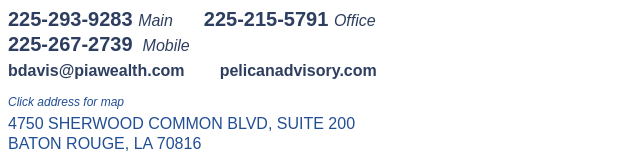
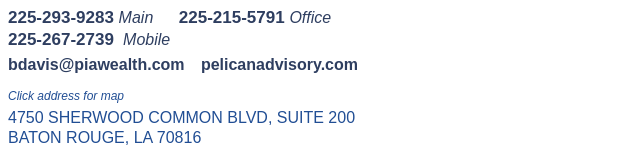
Before and after one commit to mjtheriot4/pelican-email-sig, a website: page Bethdavis.html in a window 1280 px wide. Shown: the part 307-460 px from the top of the page, without its empty margins (0-640 px from the left). Drawn offline with Linux system fonts and the light colour scheme.

Commit message:
width adjustment

```diff
--- a/Bethdavis.html
+++ b/Bethdavis.html
@@ -21,7 +21,7 @@
         <tbody>
             <tr>
                 <td align="left">
-                    <table width="400" border="0" cellspacing="0" cellpadding="0" align="left" style="width:400px; table-layout:auto;">
+                    <table width="350" border="0" cellspacing="0" cellpadding="0" align="left" style="width:350px; table-layout:auto;">
                         <tbody>
                             <tr>
                                 <td>
@@ -46,14 +46,14 @@
                             </tr>
                             <tr>
                                 <td>
-                                    <table width="400" border="0" cellspacing="0" cellpadding="0" align="center" style="width:400px;">
+                                    <table width="350" border="0" cellspacing="0" cellpadding="0" align="center" style="width:350px;">
                                         <tbody>
                                             <tr>
                                                 <td valign="center" style=" Padding: 1px 0">
                                                     <table border="0" cellspacing="0" cellpadding="0" align="left">
                                                         <tbody>
                                                             <tr>
-                                                                <td valign="baseline" style="font-family: Arial, Helvetica, sans-serif; color: #2e3e60; font-size: 20px; font-weight: bold;"><a style="font-family: Arial, Helvetica, sans-serif; color: #2e3e60; font-size: 20px; font-weight: bold; text-decoration: none; display:inline-block" href="tel:2252939283"><span style="font-family: Arial, Helvetica, sans-serif; color: #2e3e60; font-size: 20px; font-weight: bold; text-decoration: none; display:inline-block">225-293-9283</span></a>&nbsp;</td>
+                                                                <td valign="baseline" style="font-family: Arial, Helvetica, sans-serif; color: #2e3e60; font-size: 17px; font-weight: bold;"><a style="font-family: Arial, Helvetica, sans-serif; color: #2e3e60; font-size: 17px; font-weight: bold; text-decoration: none; display:inline-block" href="tel:2252939283"><span style="font-family: Arial, Helvetica, sans-serif; color: #2e3e60; font-size: 17px; font-weight: bold; text-decoration: none; display:inline-block">225-293-9283</span></a>&nbsp;</td>
                                                                 <td valign="baseline" style="font-family: Arial, Helvetica, sans-serif; color: #2e3e60; font-size: 16px; font-style: italic;">Main</td>
                                                             </tr>
                                                         </tbody>
@@ -63,7 +63,7 @@
                                                     <table border="0" cellspacing="0" cellpadding="0" align="left">
                                                         <tbody>
                                                             <tr>
-                                                                <td valign="baseline" style="font-family: Arial, Helvetica, sans-serif; color: #2e3e60; font-size: 20px; font-weight: bold;"><a style="font-family: Arial, Helvetica, sans-serif; color: #2e3e60; font-size: 20px; font-weight: bold; text-decoration: none; display:inline-block" href="tel:2252155791"><span style="font-family: Arial, Helvetica, sans-serif; color: #2e3e60; font-size: 20px; font-weight: bold; text-decoration: none; display:inline-block">225-215-5791</span></a>&nbsp;</td>
+                                                                <td valign="baseline" style="font-family: Arial, Helvetica, sans-serif; color: #2e3e60; font-size: 17px; font-weight: bold;"><a style="font-family: Arial, Helvetica, sans-serif; color: #2e3e60; font-size: 17px; font-weight: bold; text-decoration: none; display:inline-block" href="tel:2252155791"><span style="font-family: Arial, Helvetica, sans-serif; color: #2e3e60; font-size: 17px; font-weight: bold; text-decoration: none; display:inline-block">225-215-5791</span></a>&nbsp;</td>
                                                                 <td valign="baseline" style="font-family: Arial, Helvetica, sans-serif; color: #2e3e60; font-size: 16px; font-style: italic;">Office</td>
                                                             </tr>
                                                         </tbody>
@@ -79,9 +79,9 @@
                                     <table border="0" cellspacing="0" cellpadding="0" align="left" >
                                         <tbody>
                                             <tr>
-                                                <td valign="baseline" style="font-family: Arial, Helvetica, sans-serif; color: #2e3e60; font-size: 20px; font-weight: bold;">
-                                                    <a style="font-family: Arial, Helvetica, sans-serif; color: #2e3e60; font-size: 20px; font-weight: bold; text-decoration: none; display:inline-block" href="tel:2252672739">
-                                                        <span style="font-family: Arial, Helvetica, sans-serif; color: #2e3e60; font-size: 20px; font-weight: bold; text-decoration: none; display:inline-block">225-267-2739</span>
+                                                <td valign="baseline" style="font-family: Arial, Helvetica, sans-serif; color: #2e3e60; font-size: 17px; font-weight: bold;">
+                                                    <a style="font-family: Arial, Helvetica, sans-serif; color: #2e3e60; font-size: 17px; font-weight: bold; text-decoration: none; display:inline-block" href="tel:2252672739">
+                                                        <span style="font-family: Arial, Helvetica, sans-serif; color: #2e3e60; font-size: 17px; font-weight: bold; text-decoration: none; display:inline-block">225-267-2739</span>
                                                     </a>&nbsp;
                                                 </td>
                                                 <td valign="baseline" style="font-family: Arial, Helvetica, sans-serif; color: #2e3e60; font-size: 16px; font-style: italic;">&nbsp;Mobile</td>
@@ -92,14 +92,14 @@
                             </tr>
                             <tr>
                                 <td valign="center" style=" Padding: 5px 0 10px">
-                                    <table width="400" border="0" cellspacing="0" cellpadding="0" align="center" style="width:400px;">
+                                    <table width="350" border="0" cellspacing="0" cellpadding="0" align="center" style="width:350px;">
                                         <tbody>
                                             <tr>
                                                 <td valign="top" style="font-family: Arial, Helvetica, sans-serif; color: #2e3e60; font-size: 16px; font-weight: bold;">
                                                     <a style="font-family: Arial, Helvetica, sans-serif; color: #2e3e60; font-size: 16px; font-weight: bold; text-decoration: none; display:inline-block" href="mailto:bdavis@piawealth.com"><span style="font-family: Arial, Helvetica, sans-serif; color: #2e3e60; font-size: 16px; font-weight: bold; text-decoration: none; display:inline-block">bdavis@piawealth.com</span></a>
 
                                                 </td>
-                                                <td valign="top" style="font-family: Arial, Helvetica, sans-serif; color: #2e3e60; font-size: 16px; font-weight: bold;">
+                                                <td valign="top" style="font-family: Arial, Helvetica, sans-serif; color: #2e3e60; font-size: 16px; font-weight: bold; text-align: right;">
                                                     <a style="font-family: Arial, Helvetica, sans-serif; color: #2e3e60; font-size: 16px; font-weight: bold; text-decoration: none; display:inline-block" href="pelicanadvisory.com">
                                                         <span style="font-family: Arial, Helvetica, sans-serif; color: #2e3e60; font-size: 16px; font-weight: bold; text-decoration: none; display:inline-block">pelicanadvisory.com</span>
                                                     </a>
```
Also changed, not shown: Seandavis.html (+4 -4 lines).
